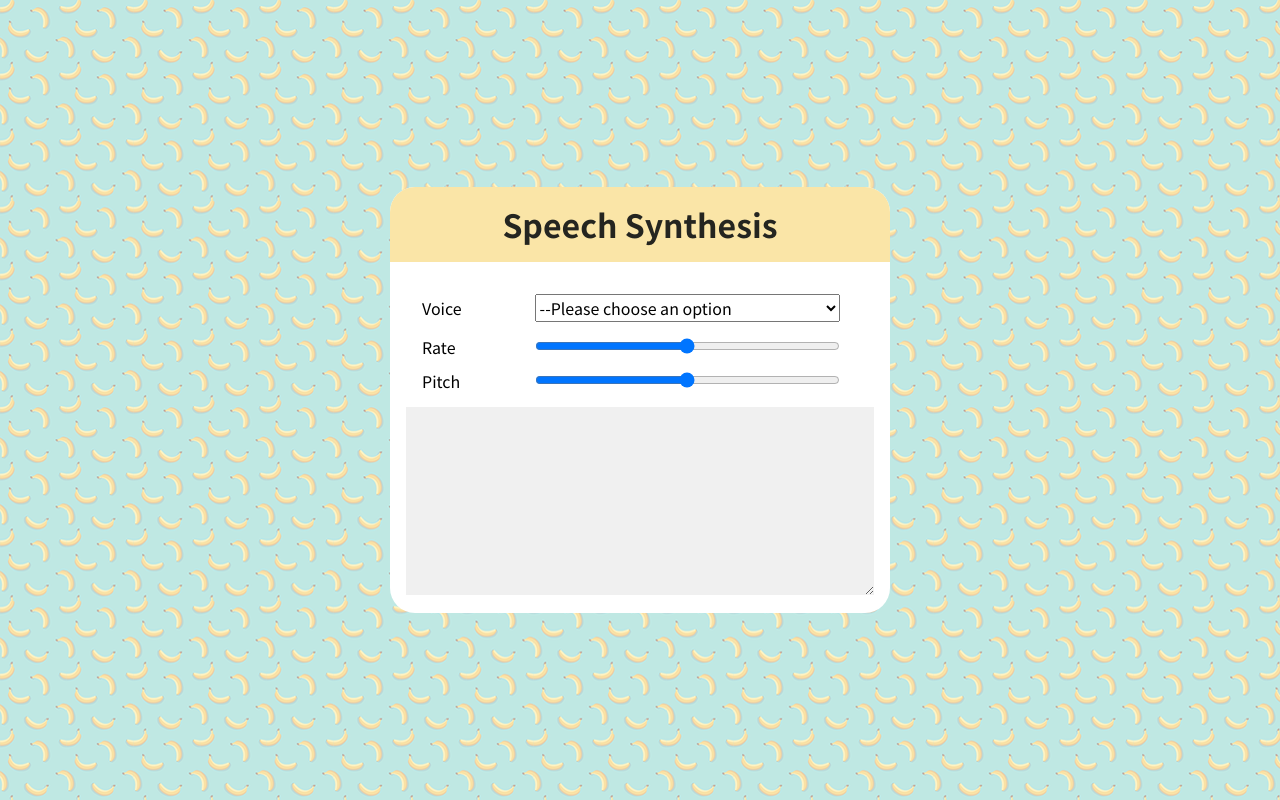
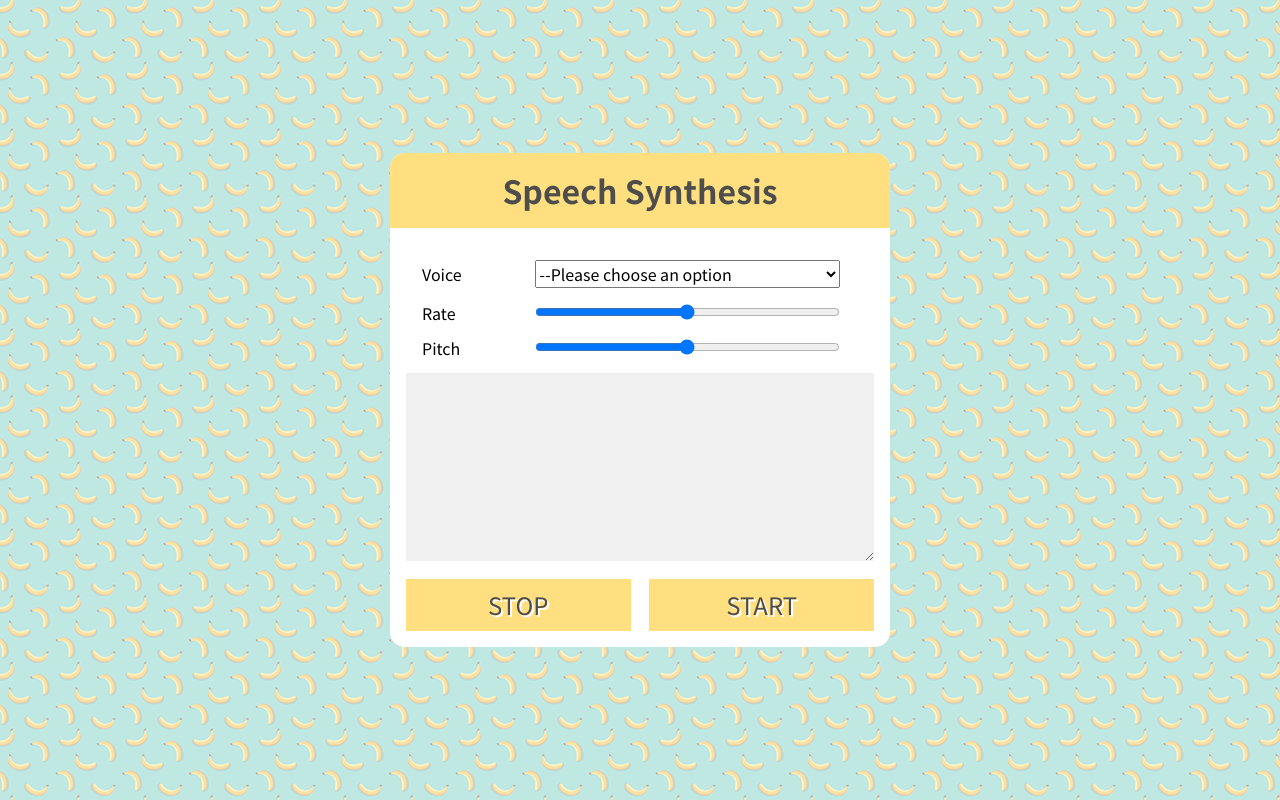
Before and after one commit to TomTilly/speech-synthesis, a plain HTML site: page index.html in a window 1280 px wide. Drawn offline with Linux system fonts and the light colour scheme.

Commit message:
style form

```diff
--- a/css/stylesheet.css
+++ b/css/stylesheet.css
@@ -27,7 +27,7 @@ form {
   width: 70%;
   max-width: 500px;
   background: white;
-  border-radius: 25px;
+  border-radius: 15px;
 }
 
 @media (min-width: 768px) {
@@ -41,12 +41,12 @@ form {
 }
 
 h1 {
-  background: #FAE5A7;
-  color: rgb(36, 37, 32);
+  background: rgb(255, 223, 127);
+  color: rgb(77, 77, 77);
   text-align: center;
   margin: 0;
   padding: .6em;
-  border-radius: 25px 25px 0 0;
+  border-radius: 15px 15px 0 0;
 }
 
 .form-input-wrapper {
@@ -67,3 +67,23 @@ textarea {
   border: 0;
   background: rgb(240, 240, 240);
 }
+
+.button-container {
+  margin-top: 1em;
+  display: flex;
+  justify-content: space-between;
+}
+button {
+  flex: 0 0 48%;
+  background: rgb(255, 223, 127);
+  font-size: 1.5rem;
+  text-transform: uppercase;
+  padding: .5em 0;
+  border: 0;
+  text-shadow: 2px 2px 0 rgb(255, 255, 255);
+  color: rgb(77, 77, 77);
+}
+
+button:hover {
+  background: rgb(255, 217, 104);
+}
--- a/index.html
+++ b/index.html
@@ -12,7 +12,6 @@
 </head>
 
 <body>
-
   <form>
     <h1>Speech Synthesis</h1>
     <div class="form-wrapper">
@@ -31,6 +30,9 @@
         <input id="pitch" type="range" min="0" max="10">
       </div>
       <textarea id="msg" rows="10"></textarea>
+      <div class="button-container">
+        <button>Stop</button><button>Start</button>
+      </div>
     </div>
   </form>
   <script src="js/main.js"></script>
```
